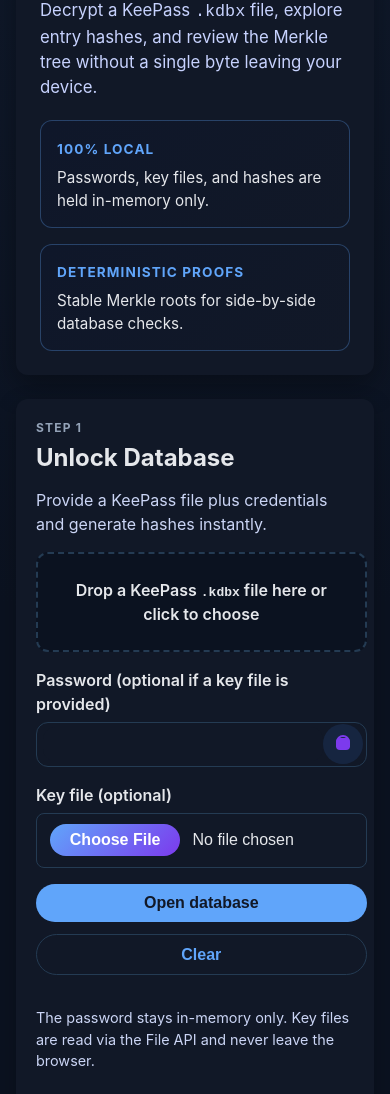
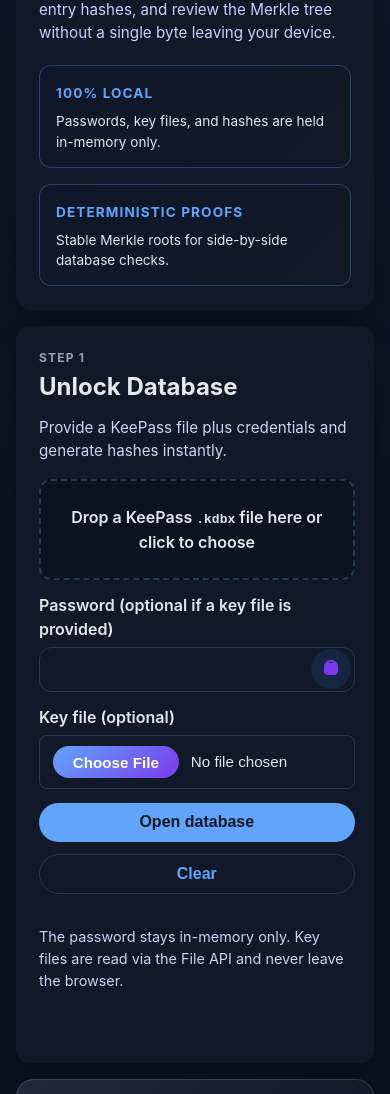
Before and after one commit to ellipticKurve256k1/KeepassXC-Inspector, a website: page index.html in a window 390 px wide. Shown: the part 302-1396 px from the top of the page. Drawn offline with Linux system fonts and the light colour scheme.

Commit message:
mobile friendly

```diff
--- a/styles.css
+++ b/styles.css
@@ -63,7 +63,7 @@
 
 body {
   margin: 0;
-  padding: 2rem clamp(1rem, 4vw, 3rem);
+  padding: clamp(1rem, 4vw, 2.5rem);
   min-height: 100vh;
   color: var(--text-primary);
   background: radial-gradient(circle at top, var(--page-bg-accent), var(--page-bg) 45%);
@@ -209,13 +209,13 @@
   margin: 0 auto;
   display: flex;
   flex-direction: column;
-  gap: 1.5rem;
+  gap: clamp(1rem, 3vw, 1.6rem);
 }
 
 .hero {
   background: var(--panel-bg);
-  border-radius: 12px;
-  padding: clamp(1.5rem, 4vw, 2.25rem);
+  border-radius: 16px;
+  padding: clamp(1.25rem, 4vw, 2.25rem);
   box-shadow: var(--shadow-1);
   display: grid;
   gap: 1.25rem;
@@ -275,8 +275,8 @@
 
 .panel {
   background: var(--panel-bg);
-  border-radius: 12px;
-  padding: clamp(1.25rem, 3vw, 1.75rem);
+  border-radius: 14px;
+  padding: clamp(1rem, 3vw, 1.75rem);
   box-shadow: var(--shadow-2);
   display: flex;
   flex-direction: column;
@@ -815,7 +815,44 @@
   opacity: 0.7;
 }
 
+@media (max-width: 900px) {
+  body {
+    padding: clamp(0.75rem, 4vw, 2rem);
+  }
+
+  .hero-metrics {
+    grid-template-columns: 1fr;
+  }
+
+  .panel-heading {
+    flex-direction: column;
+    align-items: flex-start;
+  }
+
+  .root-banner {
+    margin: 0 auto;
+  }
+}
+
 @media (max-width: 640px) {
+  .hero,
+  .panel {
+    padding: clamp(1rem, 6vw, 1.5rem);
+  }
+
+  .hero h1 {
+    font-size: clamp(1.65rem, 8vw, 2.1rem);
+  }
+
+  .hero-heading p,
+  .panel-subhead {
+    font-size: 0.95rem;
+  }
+
+  .form {
+    gap: 0.85rem;
+  }
+
   .form-actions {
     flex-direction: column;
     align-items: stretch;
@@ -830,4 +867,36 @@
   .meta {
     grid-template-columns: 1fr;
   }
+
+  .root-banner {
+    padding: 1rem;
+  }
+
+  table {
+    font-size: 0.9rem;
+  }
+
+  .merkle-level {
+    padding: 0.65rem 0.75rem;
+  }
 }
+
+@media (max-width: 460px) {
+  .metric-copy {
+    font-size: 0.85rem;
+  }
+
+  .input-with-toggle,
+  .field input {
+    font-size: 0.95rem;
+  }
+
+  .root-value {
+    font-size: 0.95rem;
+  }
+
+  th,
+  td {
+    padding: 0.45rem 0.35rem;
+  }
+}
```
